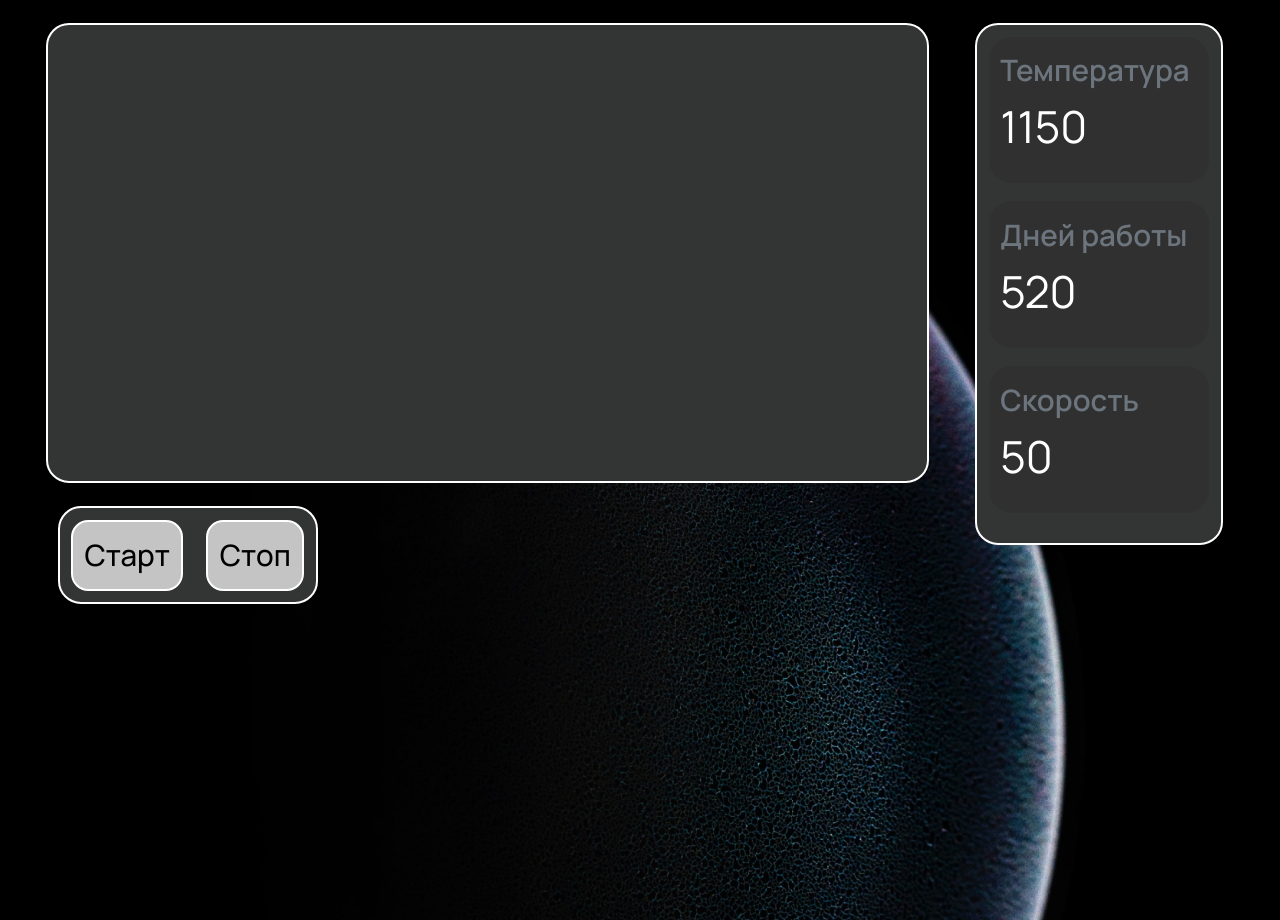
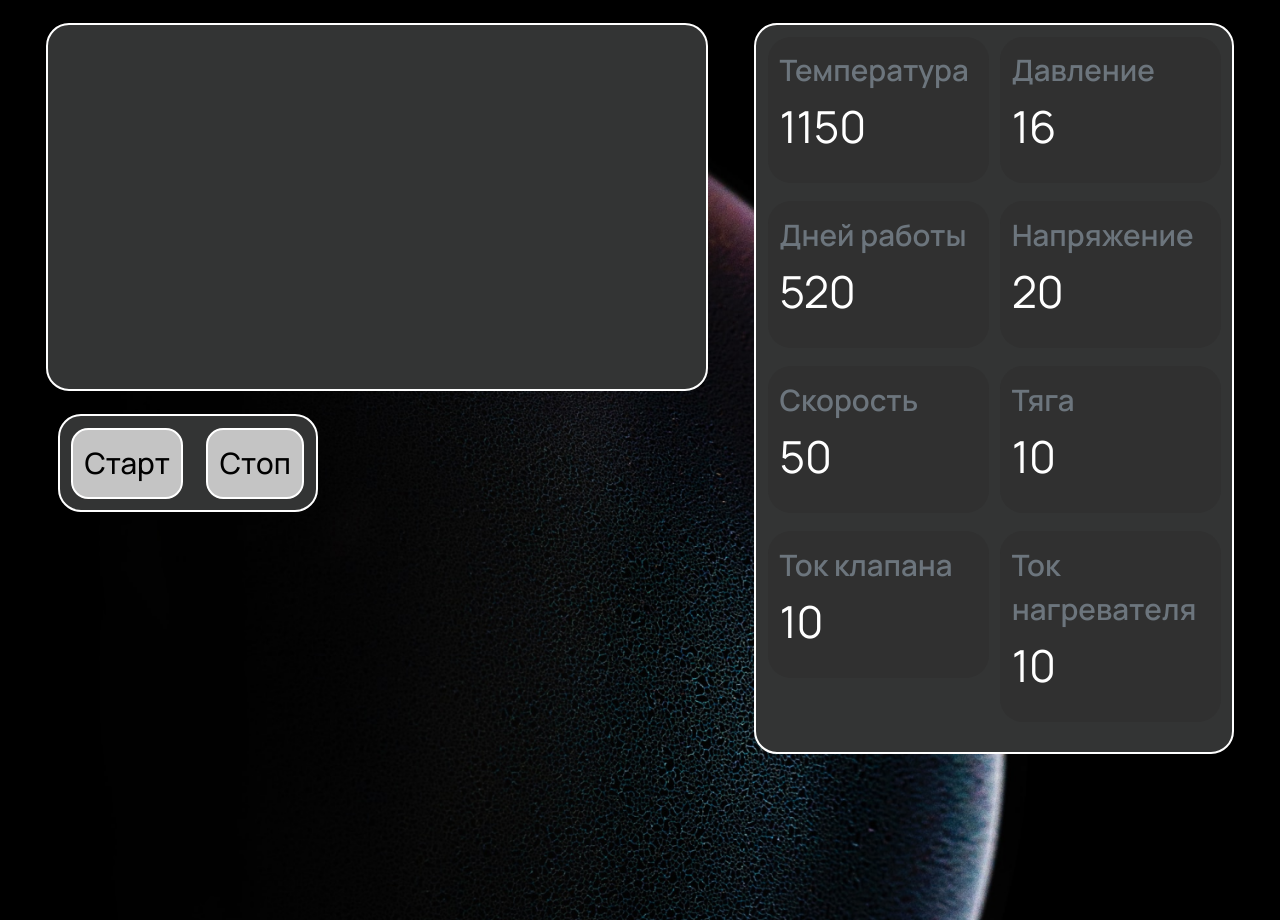
Before and after one commit to StAl15/Djangonavt, a Django app: page / in a window 1280 px wide. Run offline with Django 4.2, Linux system fonts and the light colour scheme.

Commit message:
upd html/css

```diff
--- a/djangonavt/main/static/main/css/style.css
+++ b/djangonavt/main/static/main/css/style.css
@@ -84,8 +84,8 @@
     border-radius: 20px;
     box-sizing: border-box;
     padding: 20px;
-    width: 60vw;
-    height: 50vh;
+    width: 45vw;
+    height: 40vh;
     border-color: white;
     border-style: solid;
     border-width: 2px;
--- a/djangonavt/main/templates/main/index.html
+++ b/djangonavt/main/templates/main/index.html
@@ -14,7 +14,8 @@
 
 <body>
     <section class="home">
-        <img style="z-index: 1; background: url(images/Group\ 22.png) center/cover no-repeat; width: 100vw; height: 100vh;" src="{% static 'main/images/Group 22.png'%}">
+
+        <!--<img style="z-index: 1; background: url(images/Group\ 22.png) center/cover no-repeat; width: 100vw; height: 100vh;" src="{% static 'main/images/Group 22.png'%}"> -->
         <div class="home_photo">
         </div>
         <div class="home_content">
@@ -39,8 +40,9 @@
                 </div>
 
                 <figure class="sensors_2 ">
-                    <div class="rects_ ">
-                        <figure class="in_sensors_2 ">
+                    <div class="rects_ " style="display: flex;">
+                        <div style="margin-right: 10px;">
+                            <figure class=" in_sensors_2 ">
                                 <figcaption class="figure-caption text-start " style="font-size: 2vw; font-family: 'Manrope-Semibold'; ">Температура</figcaption>
                                 <figure class="round ">
                                     <h2 class="title_curr ">{{ temperature }}</h2>
@@ -58,6 +60,42 @@
                                     <h2 class="title_curr ">{{ speed }}</h2>
                                 </figure>
                             </figure>
+                            <figure class="in_sensors_2 ">
+                                <figcaption class="figure-caption text-start " style="font-size: 2vw; font-family: 'Manrope-Semibold'; ">Ток клапана</figcaption>
+                                <figure class="round " style="border-color: aqua; ">
+                                    <h2 class="title_curr ">{{ amperage_k }}</h2>
+                                </figure>
+                            </figure>
+                        </div>
+
+                        <div>
+                            <figure class="in_sensors_2 ">
+                                <figcaption class="figure-caption text-start " style="font-size: 2vw; font-family: 'Manrope-Semibold'; ">Давление</figcaption>
+                                <figure class="round " style="border-color: aqua; ">
+                                    <h2 class="title_curr ">{{ pressure }}</h2>
+                                </figure>
+                            </figure>
+                            <figure class="in_sensors_2 ">
+                                <figcaption class="figure-caption text-start " style="font-size: 2vw; font-family: 'Manrope-Semibold'; ">Напряжение</figcaption>
+                                <figure class="round " style="border-color: aqua; ">
+                                    <h2 class="title_curr ">{{ voltage }}</h2>
+                                </figure>
+                            </figure>
+                            <figure class="in_sensors_2 ">
+                                <figcaption class="figure-caption text-start " style="font-size: 2vw; font-family: 'Manrope-Semibold'; ">Тяга</figcaption>
+                                <figure class="round " style="border-color: aqua; ">
+                                    <h2 class="title_curr ">{{ traction }}</h2>
+                                </figure>
+                            </figure>
+                            <figure class="in_sensors_2 ">
+                                <figcaption class="figure-caption text-start " style="font-size: 2vw; font-family: 'Manrope-Semibold'; ">Ток нагревателя</figcaption>
+                                <figure class="round " style="border-color: aqua; ">
+                                    <h2 class="title_curr ">{{ amperage_n }}</h2>
+                                </figure>
+                            </figure>
+                        </div>
+
+
                     </div>
                 </figure>
             </div>
```
Lines whose indentation alone changed are shown as unchanged.
